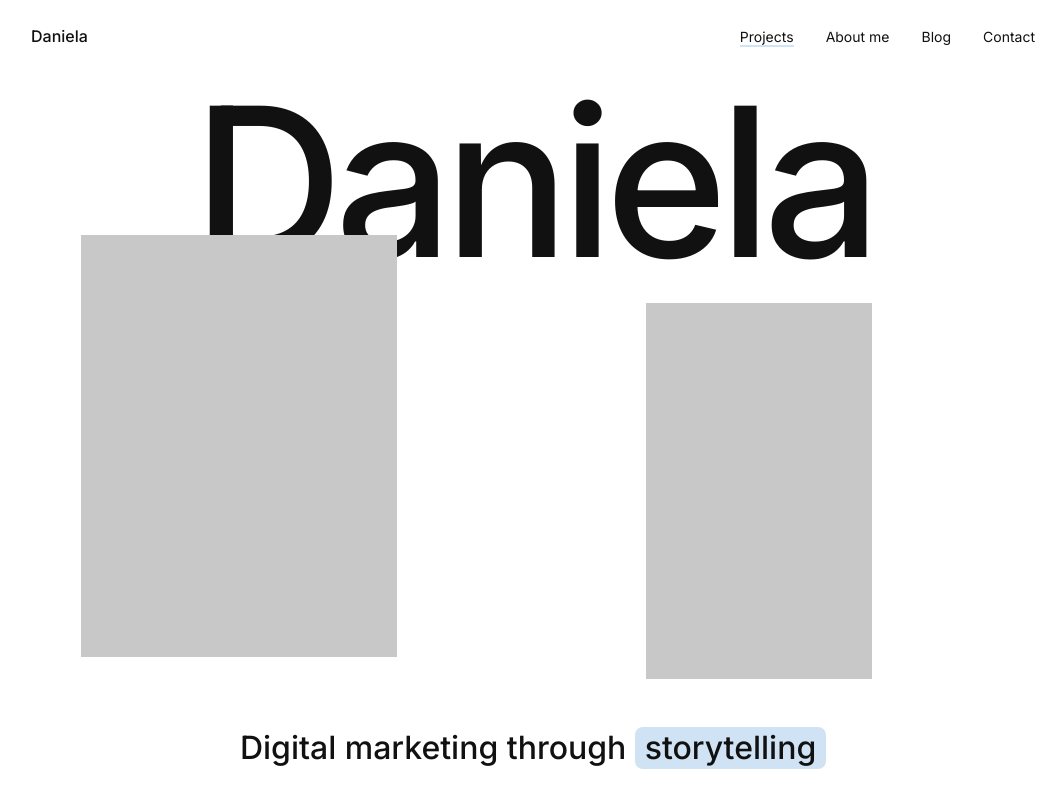
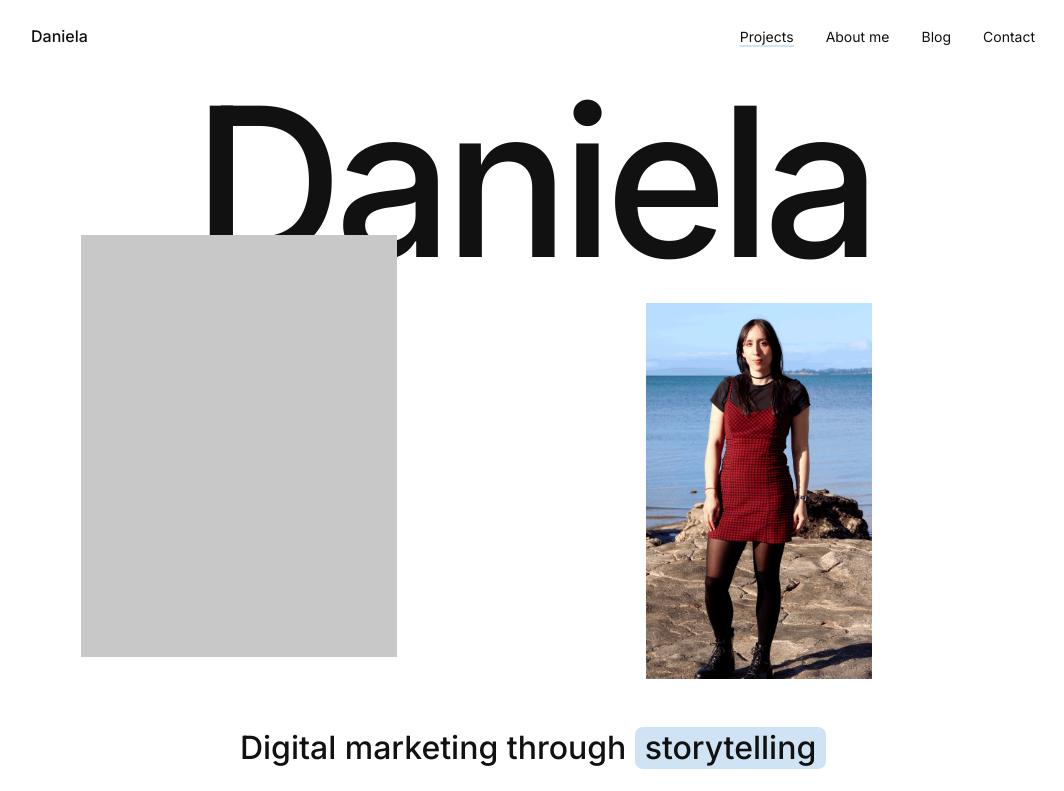
Before and after one commit to cvallescristian/dani-portfolio, a React (Vite) app: page / in a window 1280 px wide. Shown: the top 791 px of the page, without its empty margins (107-1171 px from the left). Built offline with nearby package versions, Linux system fonts and the light colour scheme.

Commit message:
feat: add hero photo

```diff
--- a/src/components/Hero.tsx
+++ b/src/components/Hero.tsx
@@ -1,12 +1,13 @@
 import { profile } from '../data/profile'
+import type { Photo } from '../data/types'
 import ContactLinks from './ContactLinks'
 import KeywordRotator from './KeywordRotator'
 import Reveal from './Reveal'
 import './Hero.css'
 
-function HeroImage({ src, className }: { src: string | null; className: string }) {
-  if (src) {
-    return <img className={`hero__image ${className}`} src={src} alt="" />
+function HeroImage({ image, className }: { image: Photo | null; className: string }) {
+  if (image) {
+    return <img className={`hero__image ${className}`} src={image.src} alt={image.alt} />
   }
   return <div className={`hero__image hero__image--placeholder ${className}`} />
 }
@@ -21,8 +22,8 @@ function Hero() {
           <h1 className="hero__title">{profile.name}</h1>
         </Reveal>
         <Reveal className="hero__images" delay={150}>
-          <HeroImage src={mainImage} className="hero__image--main" />
-          <HeroImage src={sideImage} className="hero__image--side" />
+          <HeroImage image={mainImage} className="hero__image--main" />
+          <HeroImage image={sideImage} className="hero__image--side" />
         </Reveal>
         <Reveal className="hero__content" delay={300}>
           <p className="hero__headline">
--- a/src/data/profile.ts
+++ b/src/data/profile.ts
@@ -1,3 +1,4 @@
+import heroSide from '../assets/daniela-hero-side.jpg'
 import type { Profile } from './types'
 
 export const profile: Profile = {
@@ -8,7 +9,7 @@ export const profile: Profile = {
   },
   bio: 'Check out a few of my favorite projects below!',
   photo: null,
-  heroImages: [null, null],
+  heroImages: [null, { src: heroSide, alt: 'Daniela standing on the rocks by the sea' }],
   about: [
     'Placeholder bio. A short introduction about who Dani is, where she is based and what drives her work.',
     'Placeholder paragraph about experience: brands worked with, types of campaigns and results achieved.',
```
Also changed, not shown: src/data/types.ts (+6 -1 lines), src/assets/daniela-hero-side.jpg (added), 1 other file (tests, documents, lock files or other folders).
